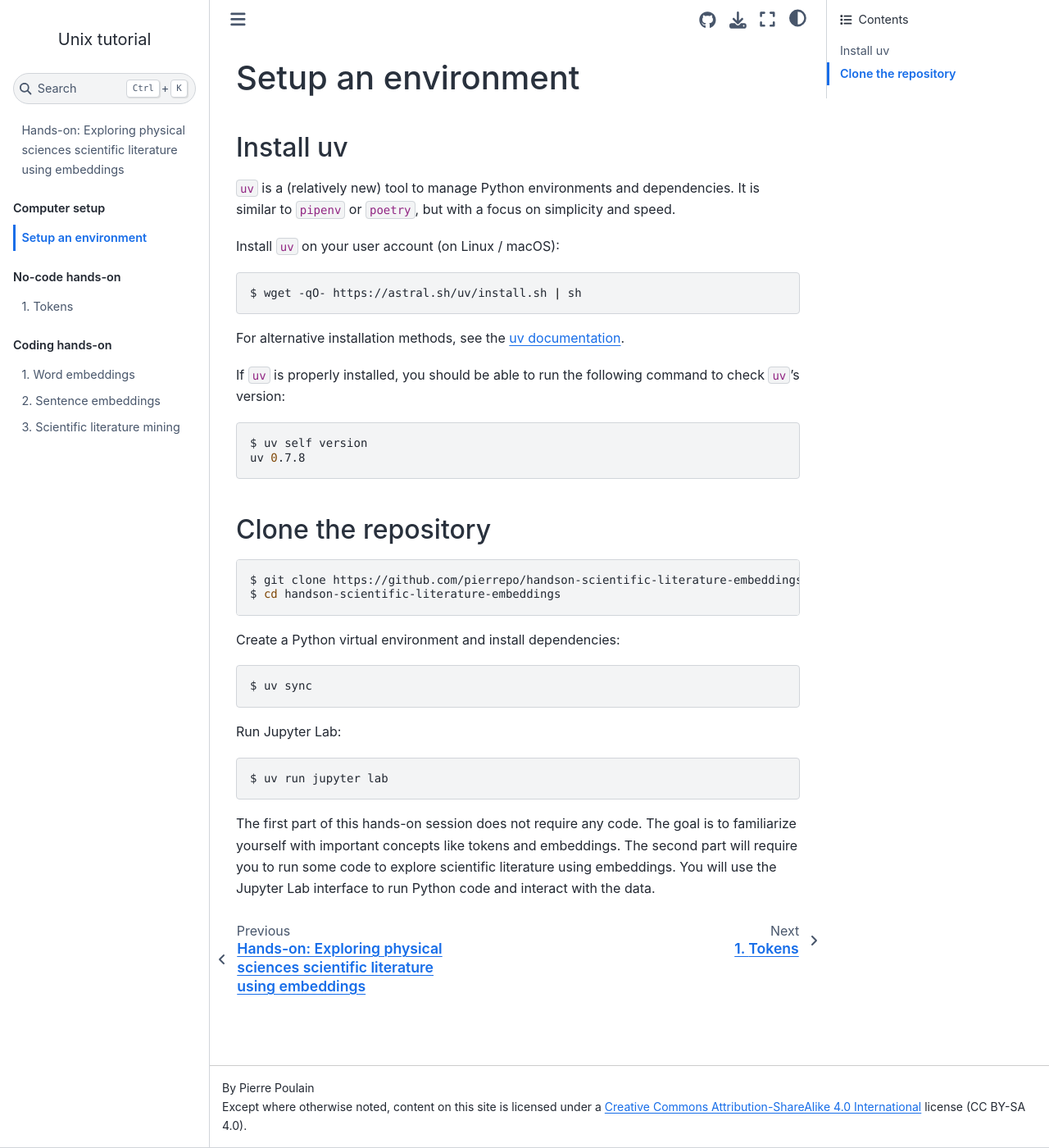
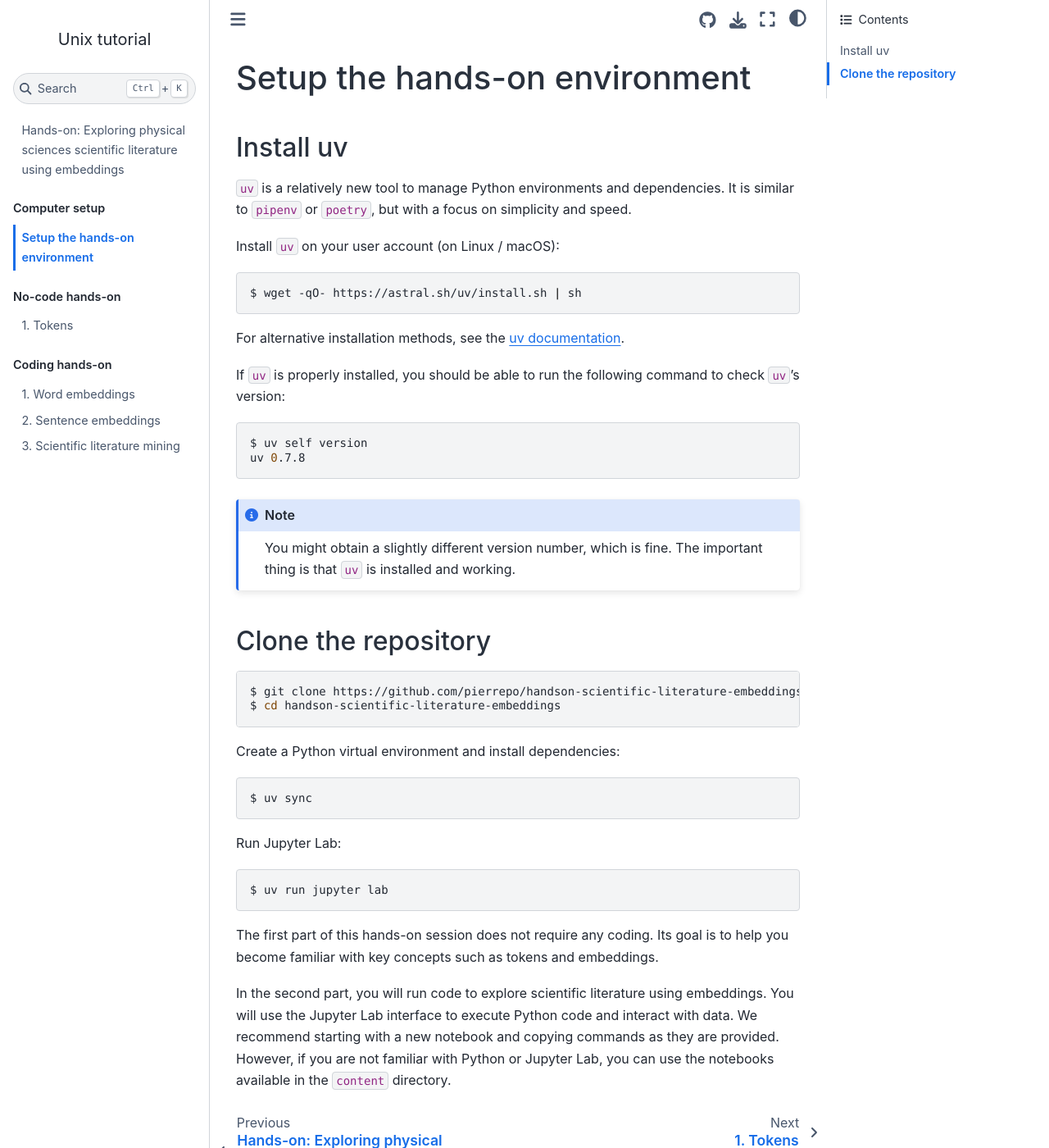
Before and after one commit to pierrepo/handson-scientific-literature-embeddings, a Jupyter Book: the page built from content/setup.md, in a window 1280 px wide and 1400 px high. Shown: the whole window at 82% size. Built offline with Jupyter Book 1.0.4 settings and Sphinx 7.4.7 and the Sphinx Book theme 1.1.4, drawn with Linux system fonts in a browser that asks for light colours; pages that are not in the unit, such as notebooks, are missing from menus.

Commit message:
Improve setup notes

````diff
--- a/content/setup.md
+++ b/content/setup.md
@@ -1,9 +1,8 @@
-# Setup an environment
-
+# Setup the hands-on environment
 
 ## Install uv
 
-`uv` is a (relatively new) tool to manage Python environments and dependencies. It is similar to `pipenv` or `poetry`, but with a focus on simplicity and speed.
+`uv` is a relatively new tool to manage Python environments and dependencies. It is similar to `pipenv` or `poetry`, but with a focus on simplicity and speed.
 
 Install `uv` on your user account (on Linux / macOS):
 
@@ -19,6 +18,11 @@ If `uv` is properly installed, you should be able to run the following command t
 $ uv self version
 uv 0.7.8
 ```
+
+```{note}
+You might obtain a slightly different version number, which is fine. The important thing is that `uv` is installed and working.
+```
+
 
 ## Clone the repository
 
@@ -39,5 +43,6 @@ Run Jupyter Lab:
 $ uv run jupyter lab
 ```
 
-The first part of this hands-on session does not require any code. The goal is to familiarize yourself with important concepts like tokens and embeddings.
-The second part will require you to run some code to explore scientific literature using embeddings. You will use the Jupyter Lab interface to run Python code and interact with the data.
+The first part of this hands-on session does not require any coding. Its goal is to help you become familiar with key concepts such as tokens and embeddings.
+
+In the second part, you will run code to explore scientific literature using embeddings. You will use the Jupyter Lab interface to execute Python code and interact with data. We recommend starting with a new notebook and copying commands as they are provided. However, if you are not familiar with Python or Jupyter Lab, you can use the notebooks available in the `content` directory.
````
